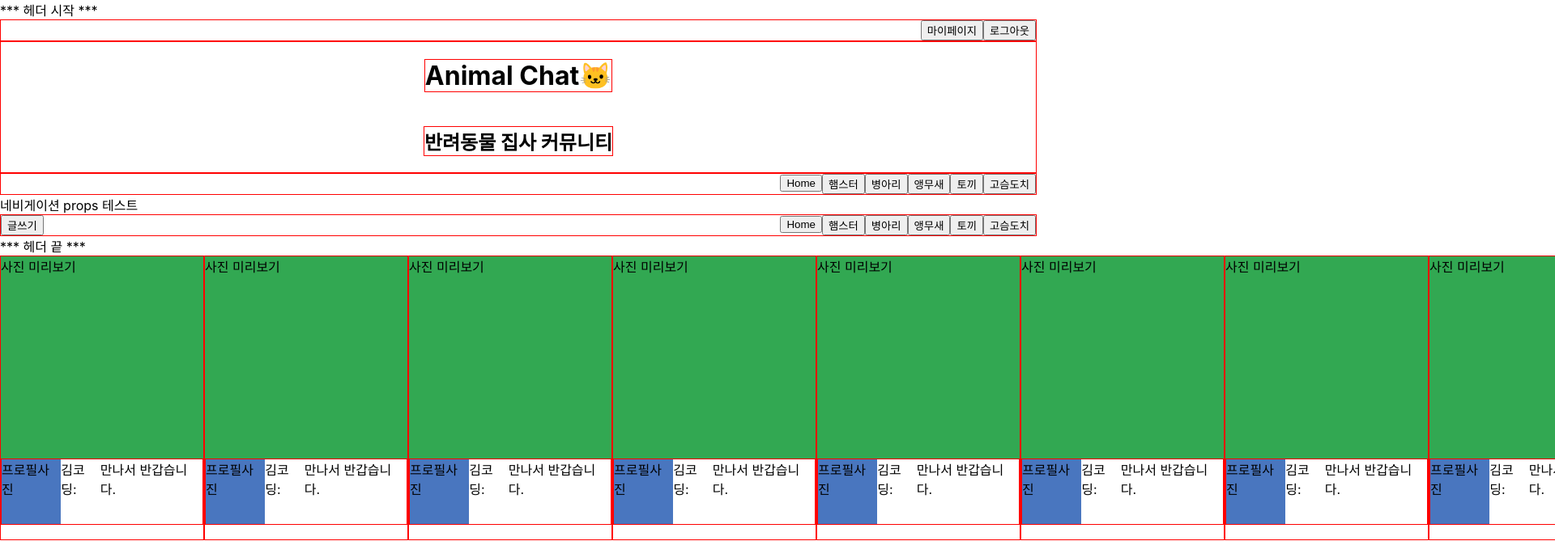
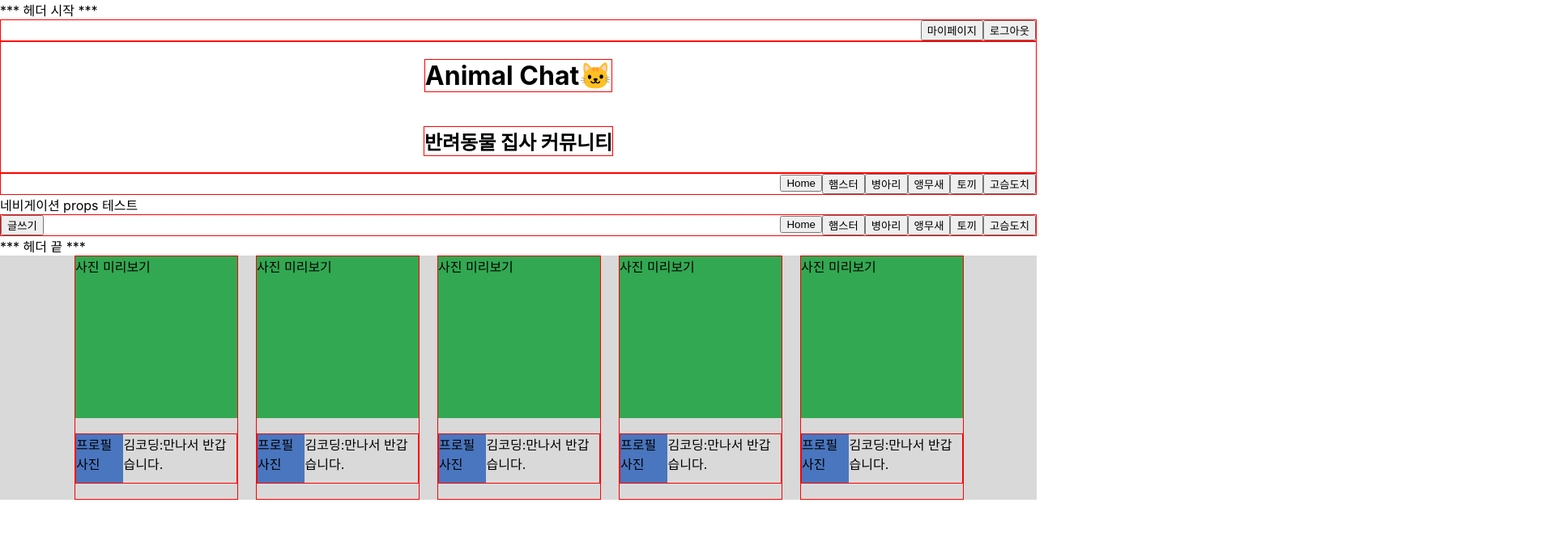
Before and after one commit to emily-hong/AnimalChat, a React (Create React App) app in the folder client/: page / in a window 1280 px wide. Shown: the top 669 px of the page at 81% size, 1920 px wide, since content can reach past the window. Built offline with nearby package versions, Linux system fonts and the light colour scheme.

Commit message:
feat: 게시글 모음 컴포넌트(Posts)에 그리드 적용 성공

```diff
--- a/client/src/components/Posts.js
+++ b/client/src/components/Posts.js
@@ -1,23 +1,29 @@
 import SinglePostOnBoard from "./SinglePostOnBoard";
 
 export default function Posts() {
-  const sectionStyle = {
-    display: 'inline-flex',
+  const outerStyle = {
+    backgroundColor: '#D9D9D9'
+  }
 
+  const innerCoreStyle = {
+    display: 'grid',
+    gap: '1.5rem',
+    gridTemplateColumns: 'repeat(auto-fit, 200px)',
+    justifyContent: 'center'
   }
 
   return (
-    <div className="postsSection" style={sectionStyle}>
-      <SinglePostOnBoard />
-      <SinglePostOnBoard />
-      <SinglePostOnBoard />
-      <SinglePostOnBoard />
-      <SinglePostOnBoard />
-      <SinglePostOnBoard />
-      <SinglePostOnBoard />
-      <SinglePostOnBoard />
-      <SinglePostOnBoard />
-      <SinglePostOnBoard />
+    <div className="postsOuter" style={outerStyle}>
+      <div className="postsInnerCore" style={innerCoreStyle}>
+        <SinglePostOnBoard />
+        <SinglePostOnBoard />
+        <SinglePostOnBoard />
+        <SinglePostOnBoard />
+        <SinglePostOnBoard />
+      </div>
     </div>
   );
 }
+
+// 게시물 자료 배열에 map으로 <SinglePostOnBoard /> 적용
+// 게시물이 칸 맞춰서 배치되면 좋겠는데 잘 안 되어서 진도가 안 나감...
--- a/client/src/components/SinglePostOnBoard.js
+++ b/client/src/components/SinglePostOnBoard.js
@@ -2,26 +2,29 @@
 export default function SinglePostOnBoard() {
   // css styles
   const flex = { display: 'flex' }
-  const flexColumn = { flexDirection: 'column' }
+  // const flexColumn = { flexDirection: 'column' }
+  const grid = { display: 'grid' }
   const borderRed = { border: '1px solid red' }
   const mockBgColorGreen = { backgroundColor: '#32a852' }
   const mockBgColorBlue = { backgroundColor: '#4976bf' }
-  const width250 = { width: '250px'}
-  const height350 = { height: '350px' }
+  const width200 = { width: '200px'}
+  const height300 = { height: '300px' }
 
   return (
-    <div className="singlePostOnBoard" style={{...flex, ...flexColumn, ...borderRed, ...width250, ...height350}}>
-      <div className="thumbnail" style={{...mockBgColorGreen, height:'250px'}}>
+    <div className="singlePostOnBoard" style={{...borderRed, ...width200, ...height300, ...grid}}>
+      <div className="thumbnail" style={{...mockBgColorGreen, height:'200px'}}>
         {'사진 미리보기'}
       </div>
-      <div className="titlePreview" style={{...flex, ...borderRed, height: '80px'}}>
+      <div className="titlePreview" style={{...flex ,...borderRed, height: '60px'}}>
         <span className="profilePicture" style={{...mockBgColorBlue}}>
           {'프로필사진'}
         </span>
-        <span className="writer">
-          {'김코딩:'}
-        </span>
-        <span className="title">{'만나서 반갑습니다.'}</span>
+        <div className="text">
+          <span className="writer">
+            {'김코딩:'}
+          </span>
+          <span className="title">{'만나서 반갑습니다.'}</span>
+        </div>
       </div>
     </div>
   );
```
